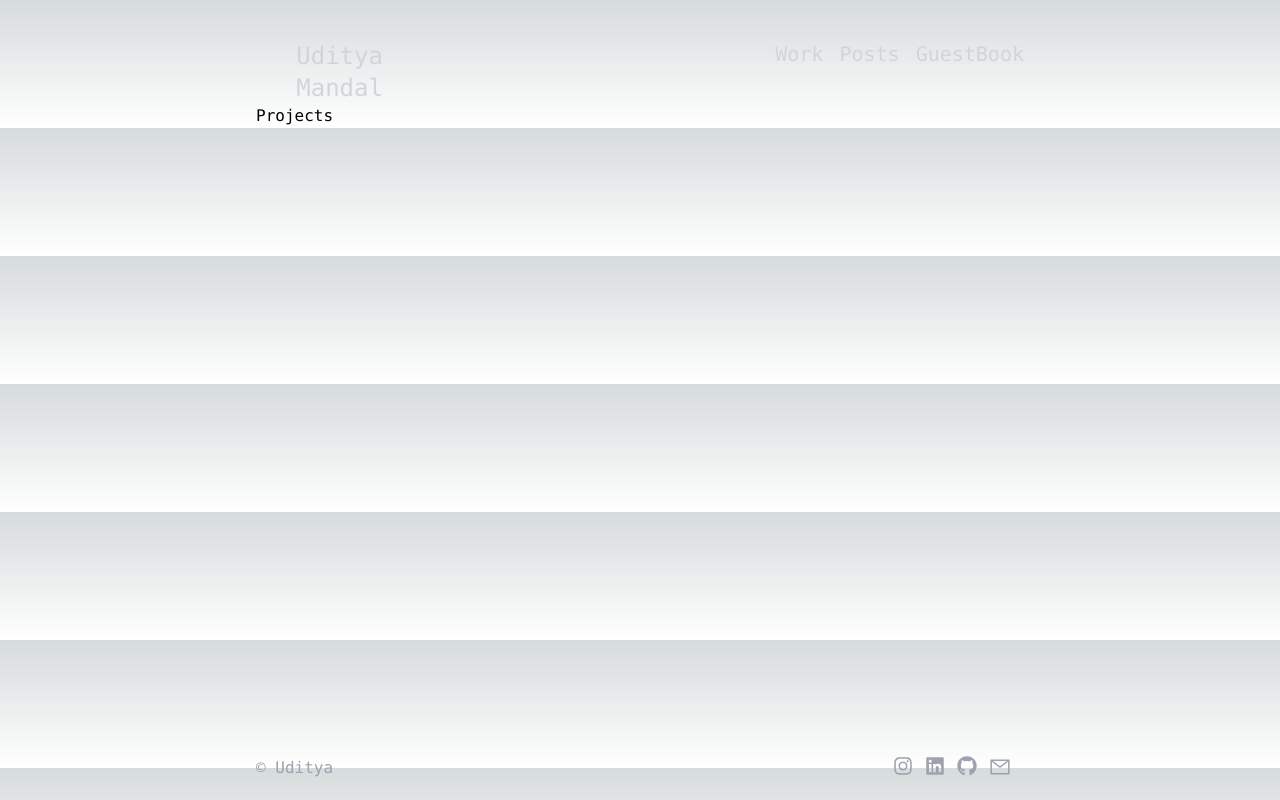
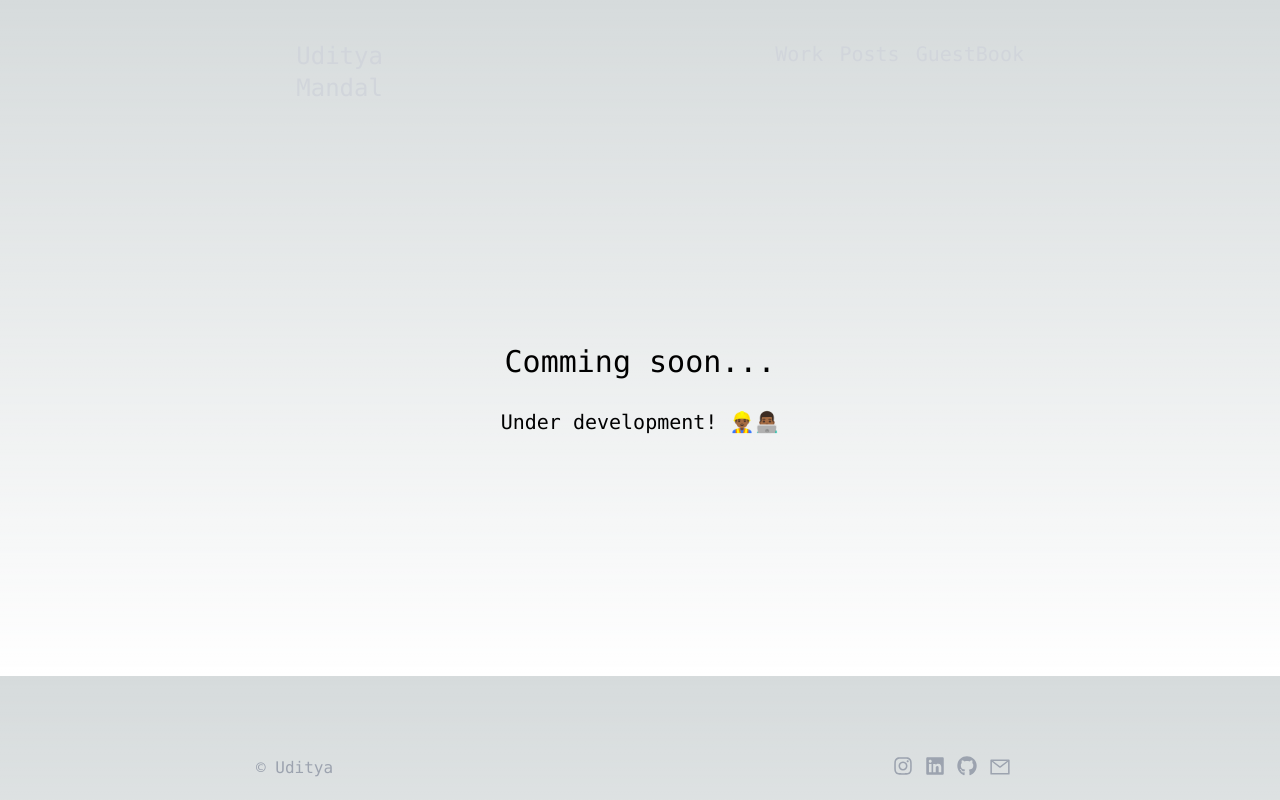
Before and after one commit to Uditya69/uditya.xyz, a Next.js app: page /projects in a window 1280 px wide. Built offline with nearby package versions, Linux system fonts and the light colour scheme.

Commit message:
Perf:Changed Comming soon text

```diff
--- /dev/null
+++ b/app/posts/page.tsx
@@ -0,0 +1,12 @@
+import React from 'react'
+import CommingSoon from '~/components/CommingSoon'
+
+function post() {
+  return (
+    <div>
+        <CommingSoon />
+    </div>
+  )
+}
+
+export default post
--- a/app/projects/page.tsx
+++ b/app/projects/page.tsx
@@ -1,4 +1,5 @@
 import { Metadata } from "next";
+import CommingSoon from "~/components/CommingSoon";
 
 export const metadata: Metadata ={
   title:'Projects | Udityaa'
@@ -6,7 +7,7 @@ export const metadata: Metadata ={
 export default async function Page() {
   return (
     <div>
-      <h1>Projects</h1>
+      <CommingSoon />
     </div>
   );
 }
--- a/components/CommingSoon.tsx
+++ b/components/CommingSoon.tsx
@@ -2,8 +2,9 @@ import React from 'react'
 
 function CommingSoon() {
   return (
-    <div className='flex items-center justify-center py-72'>
-        <div className='text-xl'>Comming soon...</div>
+    <div className='flex flex-col items-center justify-center py-60'>
+        <div className='text-3xl'>Comming soon...</div>
+        <div className='text-xl'><br/>Under development! 👷🏾‍♂️👨🏾‍💻</div>
     </div>
   )
 }
```
